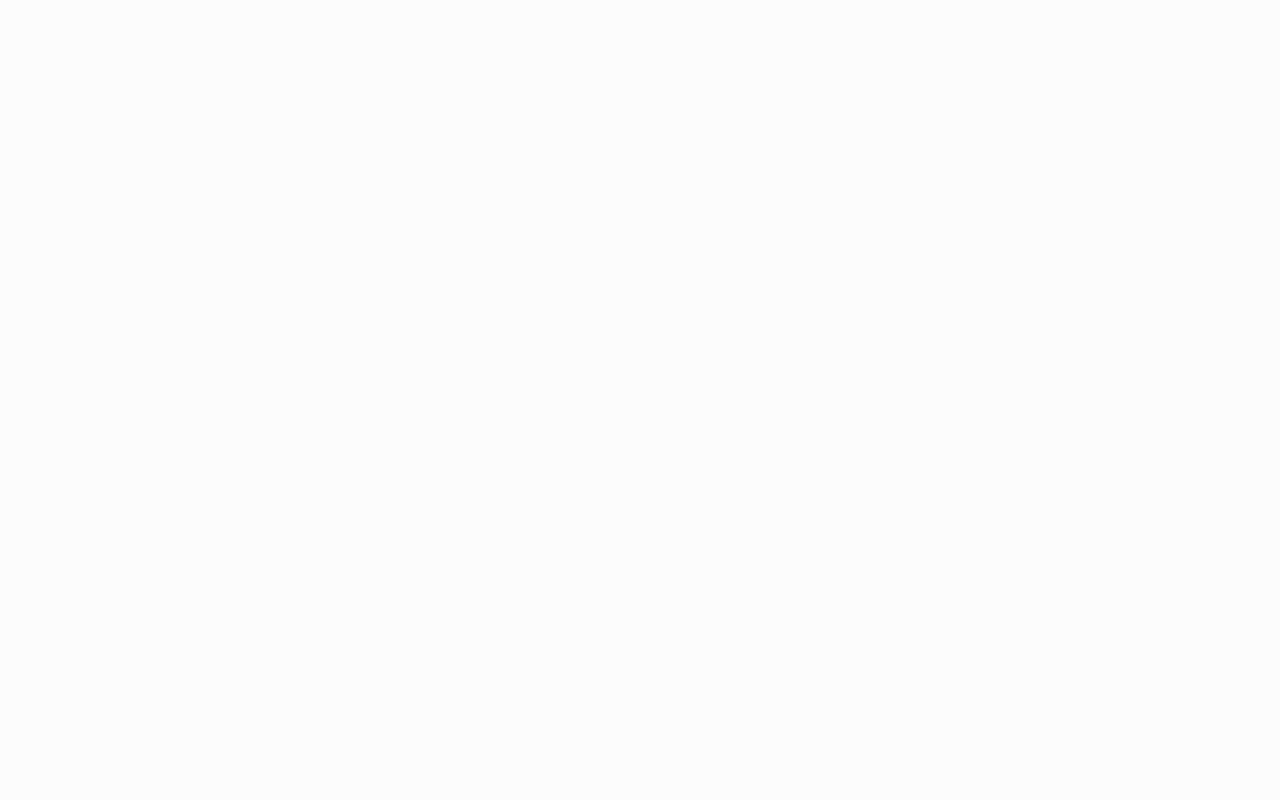
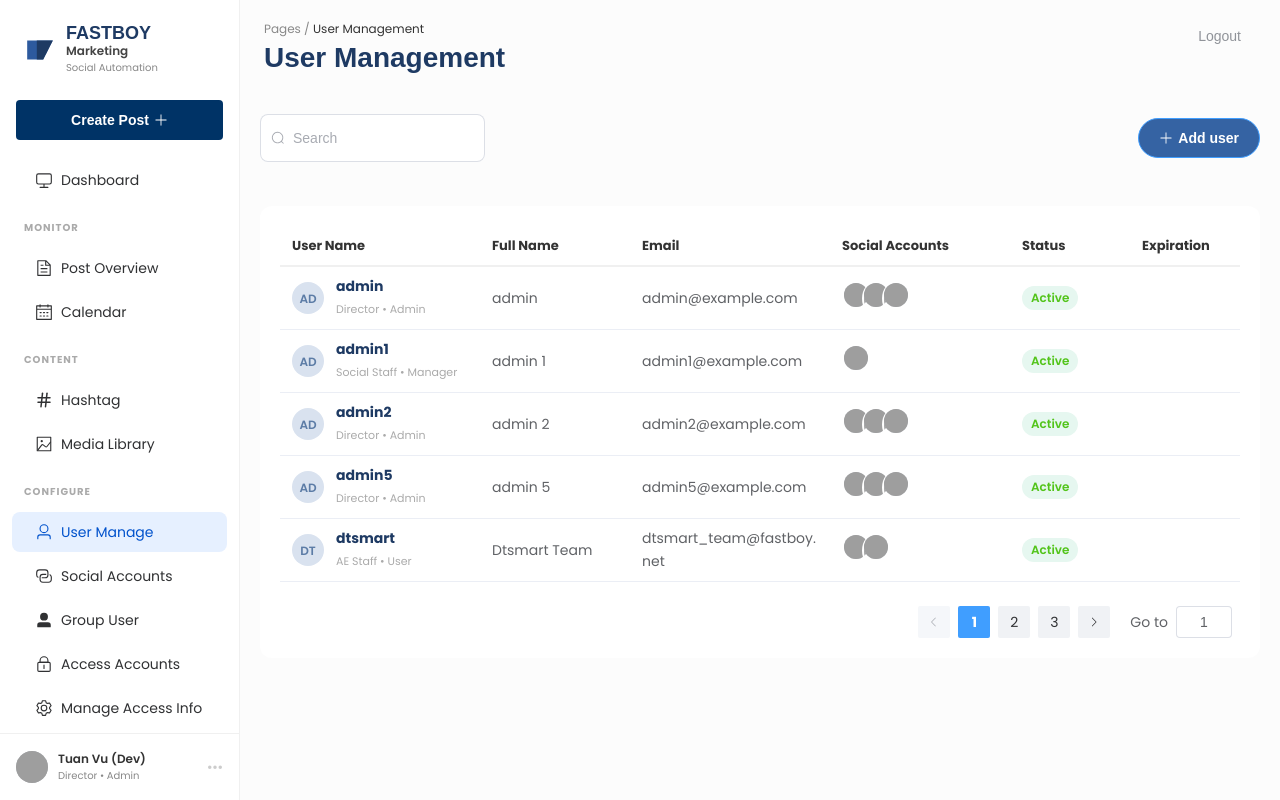
Before and after one commit to SE140819/vue-pinia-todo, a Vue app: page /user-manage in a window 1280 px wide. Before the commit this address had no page. Built offline with nearby package versions, Linux system fonts and the light colour scheme; sample sign-in values are in the browser's storage; grey boxes are pictures that could not be loaded.

Commit message:
feat: implement User Management page with professional table and state management

```diff
--- /dev/null
+++ b/src/api/user.js
@@ -0,0 +1,68 @@
+// Mock User API
+export const userApi = {
+  getUsers: async (params) => {
+    // Simulate API delay
+    await new Promise(resolve => setTimeout(resolve, 500))
+
+    return {
+      list: [
+        {
+          id: 1,
+          username: 'admin',
+          fullName: 'admin',
+          email: 'admin@example.com',
+          role: 'Director',
+          subRole: 'Admin',
+          status: 'Active',
+          socials: ['fb', 'ig', 'tw'],
+          expiration: ''
+        },
+        {
+          id: 2,
+          username: 'admin1',
+          fullName: 'admin 1',
+          email: 'admin1@example.com',
+          role: 'Social Staff',
+          subRole: 'Manager',
+          status: 'Active',
+          socials: ['fb'],
+          expiration: ''
+        },
+        {
+          id: 3,
+          username: 'admin2',
+          fullName: 'admin 2',
+          email: 'admin2@example.com',
+          role: 'Director',
+          subRole: 'Admin',
+          status: 'Active',
+          socials: ['fb', 'ig', 'gh'],
+          expiration: ''
+        },
+        {
+          id: 4,
+          username: 'admin5',
+          fullName: 'admin 5',
+          email: 'admin5@example.com',
+          role: 'Director',
+          subRole: 'Admin',
+          status: 'Active',
+          socials: ['ig', 'tw', 'fb'],
+          expiration: ''
+        },
+        {
+          id: 5,
+          username: 'dtsmart',
+          fullName: 'Dtsmart Team',
+          email: 'dtsmart_team@fastboy.net',
+          role: 'AE Staff',
+          subRole: 'User',
+          status: 'Active',
+          socials: ['fb', 'ig'],
+          expiration: ''
+        }
+      ],
+      total: 26
+    }
+  }
+}
--- a/src/router/index.js
+++ b/src/router/index.js
@@ -4,6 +4,7 @@ import Dashboard from "@/views/dashboard/index.vue"
 import { authApi } from "@/api/auth"
 import AppMainLayout from "@/layouts/AppMainLayout.vue"
 import Hashtag from "@/views/hashtag/index.vue"
+import UserManage from "@/views/user-manage/index.vue"
 
 const routes = [
     { path: "/login", component: Login, name: "Login" },
@@ -12,7 +13,8 @@ const routes = [
       component: AppMainLayout,
       children: [
         { path: "", component: Dashboard, name: "Dashboard" },
-        { path: "hashtag", component: Hashtag, name: "Hashtag" }
+        { path: "hashtag", component: Hashtag, name: "Hashtag" },
+        { path: "user-manage", component: UserManage, name: "User Management" }
       ],
       meta: { requiresAuth: true }
     }
--- /dev/null
+++ b/src/stores/userStore.js
@@ -0,0 +1,22 @@
+import { defineStore } from 'pinia'
+import { userApi } from '@/api/user'
+
+export const useUserStore = defineStore('user', {
+  state: () => ({
+    users: [],
+    loading: false,
+    total: 0
+  }),
+  actions: {
+    async fetchUsers(params) {
+      this.loading = true
+      try {
+        const data = await userApi.getUsers(params)
+        this.users = data.list
+        this.total = data.total
+      } finally {
+        this.loading = false
+      }
+    }
+  }
+})
--- /dev/null
+++ b/src/views/user-manage/index.vue
@@ -0,0 +1,224 @@
+<template>
+  <div class="user-management">
+    <!-- Header Section -->
+    <div class="page-header">
+      <div class="search-section">
+        <AppInput
+          v-model="searchQuery"
+          placeholder="Search"
+          class="search-input"
+          style="max-width:320px"
+        >
+          <template #prefix>
+            <el-icon><Search /></el-icon>
+          </template>
+        </AppInput>
+      </div>
+      <el-button type="primary" class="add-user-btn">
+        <el-icon class="el-icon--left"><Plus /></el-icon>
+        Add user
+      </el-button>
+    </div>
+
+    <!-- Table Section -->
+    <el-card class="table-card" shadow="never">
+      <el-table :data="userStore.users" v-loading="userStore.loading" style="width: 100%" class="custom-table">
+        <el-table-column label="User Name" min-width="200">
+          <template #default="{ row }">
+            <div class="user-cell">
+              <el-avatar :size="32" class="user-avatar">{{ row.username.substring(0,2).toUpperCase() }}</el-avatar>
+              <div class="user-info">
+                <span class="username">{{ row.username }}</span>
+                <span class="role">{{ row.role }} • {{ row.subRole }}</span>
+              </div>
+            </div>
+          </template>
+        </el-table-column>
+
+        <el-table-column property="fullName" label="Full Name" min-width="150" />
+        <el-table-column property="email" label="Email" min-width="200" />
+
+        <el-table-column label="Social Accounts" min-width="180">
+          <template #default="{ row }">
+            <div class="social-stack">
+              <div v-for="(social, index) in row.socials.slice(0, 3)" :key="index" class="social-icon">
+                <el-avatar :size="24" src="https://cube.elemecdn.com/3/7c/3ea6beec64369c2642b92c6726f1epng.png" />
+              </div>
+              <span v-if="row.socials.length > 3" class="more-socials">+ {{ row.socials.length - 3 }}</span>
+            </div>
+          </template>
+        </el-table-column>
+
+        <el-table-column label="Status" width="120">
+          <template #default="{ row }">
+            <el-tag :type="row.status === 'Active' ? 'success' : 'info'" effect="light" class="status-tag">
+              {{ row.status }}
+            </el-tag>
+          </template>
+        </el-table-column>
+
+        <el-table-column property="expiration" label="Expiration" width="150" />
+
+        <el-table-column label="Action" width="120" align="center">
+          <template #default>
+            <div class="action-buttons">
+              <el-button :icon="Edit" class="edit-btn" text />
+              <el-button :icon="Delete" class="delete-btn" text type="danger" />
+            </div>
+          </template>
+        </el-table-column>
+      </el-table>
+
+      <!-- Pagination Section -->
+      <div class="pagination-footer">
+        <el-pagination
+          v-model:current-page="currentPage"
+          :page-size="10"
+          :total="userStore.total"
+          layout="prev, pager, next, jumper"
+          background
+        />
+      </div>
+    </el-card>
+  </div>
+</template>
+
+<script setup>
+import { ref, onMounted } from 'vue'
+import { Search, Plus, Edit, Delete } from '@element-plus/icons-vue'
+import { useUserStore } from '@/stores/userStore'
+import AppInput from '@/components/Form/AppInput.vue'
+
+const userStore = useUserStore()
+const searchQuery = ref('')
+const currentPage = ref(1)
+
+onMounted(() => {
+  userStore.fetchUsers()
+})
+</script>
+
+<style lang="scss" scoped>
+@use "@/assets/styles/variables" as vars;
+
+.user-management {
+  display: flex;
+  flex-direction: column;
+  gap: 20px;
+}
+
+.page-header {
+  display: flex;
+  justify-content: space-between;
+  align-items: center;
+  margin-bottom: 24px;
+}
+
+.add-user-btn {
+  height: 40px;
+  background-color: #3563a3;
+  border-radius: 20px; // Pill shape as in screenshot
+  font-weight: 600;
+  padding: 0 20px;
+}
+
+.table-card {
+  border-radius: 12px;
+  border: none;
+}
+
+.user-cell {
+  display: flex;
+  align-items: center;
+  gap: 12px;
+}
+
+.user-avatar {
+  background-color: #d9e2ef;
+  color: #5c7ca6;
+  font-weight: 600;
+  font-size: 12px;
+}
+
+.user-info {
+  display: flex;
+  flex-direction: column;
+}
+
+.username {
+  font-weight: 700;
+  color: #1e3a63;
+  font-size: 14px;
+}
+
+.role {
+  font-size: 11px;
+  color: #aaa;
+}
+
+.social-stack {
+  display: flex;
+  align-items: center;
+}
+
+.social-icon {
+  margin-right: -8px;
+  border: 2px solid #fff;
+  border-radius: 50%;
+}
+
+.more-socials {
+  margin-left: 12px;
+  font-size: 12px;
+  color: #888;
+  font-weight: 500;
+}
+
+.status-tag {
+  border-radius: 12px;
+  background-color: #e6f7f0;
+  color: #52c41a;
+  border: none;
+  font-weight: 600;
+}
+
+.action-buttons {
+  display: flex;
+  justify-content: center;
+  gap: 8px;
+}
+
+.edit-btn, .delete-btn {
+  padding: 4px;
+  border-radius: 4px;
+  border: 1px solid #eee;
+  background-color: #fff9f0;
+  color: #e6a23c;
+}
+
+.delete-btn {
+  background-color: #fff5f5;
+  color: #f56c6c;
+}
+
+.pagination-footer {
+  margin-top: 24px;
+  display: flex;
+  justify-content: flex-end;
+}
+
+/* Custom Table Styles to match screenshot */
+:deep(.custom-table) {
+  --el-table-header-bg-color: transparent;
+  --el-table-row-hover-bg-color: #f9fbff;
+
+  .el-table__header {
+    th {
+      font-weight: 700;
+      color: #333;
+      font-size: 13px;
+      border-bottom: 2px solid #f0f0f0;
+    }
+  }
+}
+</style>
```
